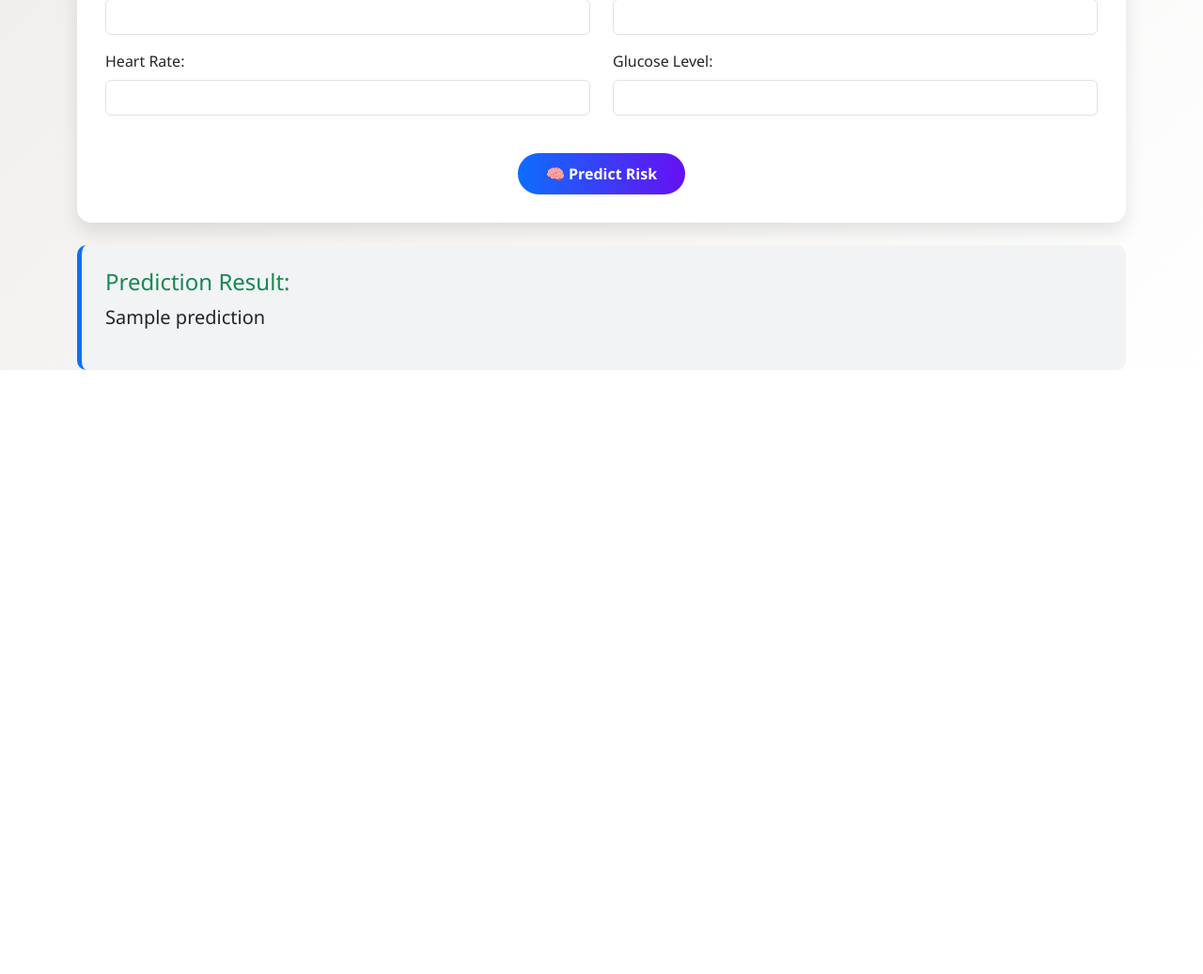
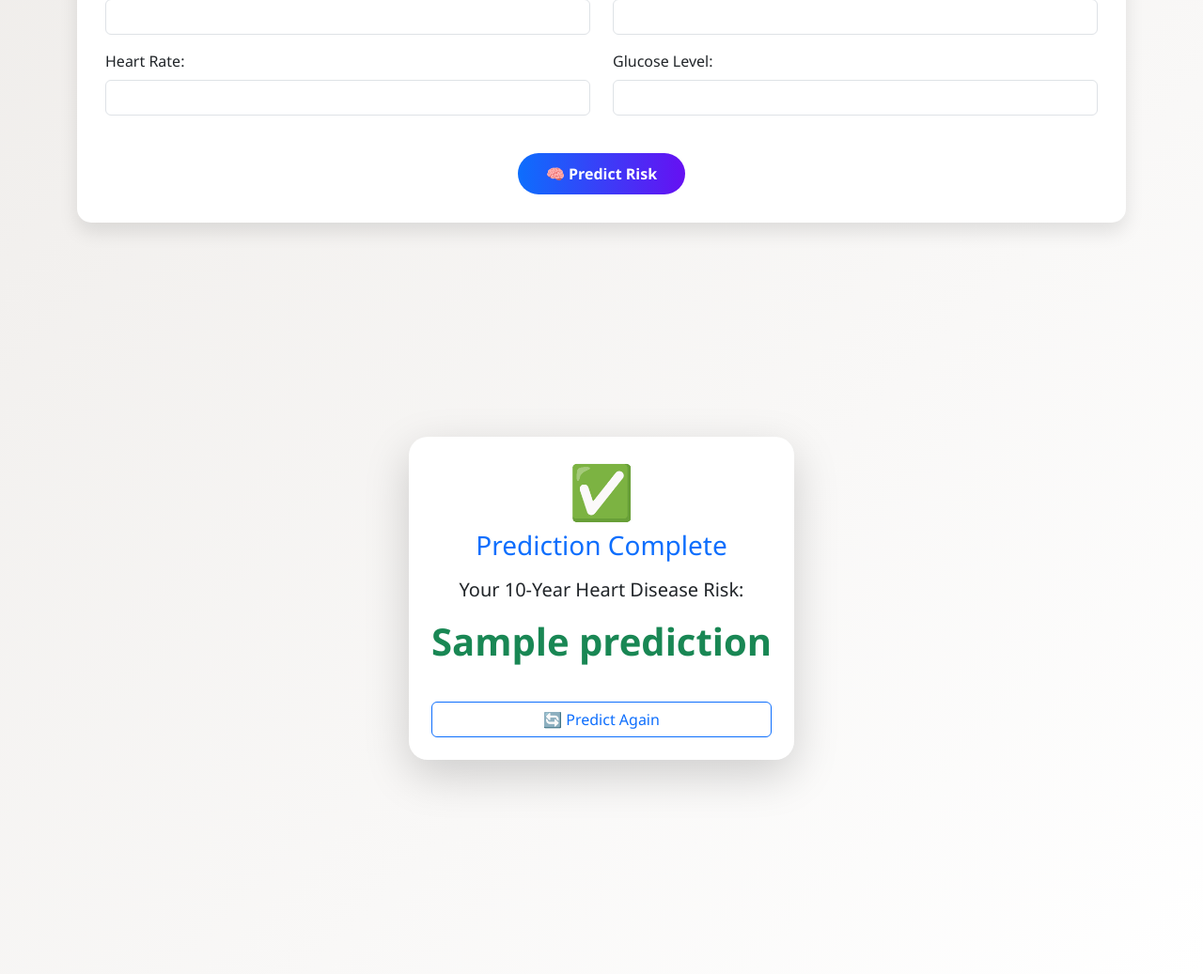
Before and after one commit to LakshayTandon02/Heart-Disease, a Flask app: template templates/index.html in a window 1280 px wide. Shown: the part 659-1696 px from the top of the page at 94% size. Before the commit the page ends 1053 px from the top, so only its background shows below. Run offline with Flask 3, Linux system fonts and the light colour scheme; the template is opened without the code that fills it: most values are stand-ins (such as "Sample title", 1, 10 or a date in 2020); parts of the project's set-up code (start-up, migrations or seed data) failed here and were passed over.

Commit message:
updated html file

```diff
--- a/templates/index.html
+++ b/templates/index.html
@@ -166,12 +166,20 @@
       </form>
     </div>
 
-    {% if prediction %}
-    <div class="result mt-4">
-      <h4 class="text-success">Prediction Result:</h4>
-      <p class="lead font-extrabold">{{ prediction }}</p>
+   {% if prediction %}
+<div class="d-flex justify-content-center align-items-center vh-100">
+  <div class="card shadow-lg p-4 text-center border-0" style="max-width: 500px; border-radius: 20px;">
+    <div class="mb-3">
+      <div class="display-4">✅</div>
+      <h3 class="text-primary mt-2">Prediction Complete</h3>
+      <p class="lead mt-3">Your 10-Year Heart Disease Risk:</p>
+      <h1 class="fw-bold text-success">{{ prediction }}</h1>
     </div>
-    {% endif %}
+    <a href="/" class="btn btn-outline-primary mt-3">🔄 Predict Again</a>
+  </div>
+</div>
+{% endif %}
+
   </div>
 
   <script src="https://cdn.jsdelivr.net/npm/bootstrap@5.3.0/dist/js/bootstrap.bundle.min.js"></script>
```
